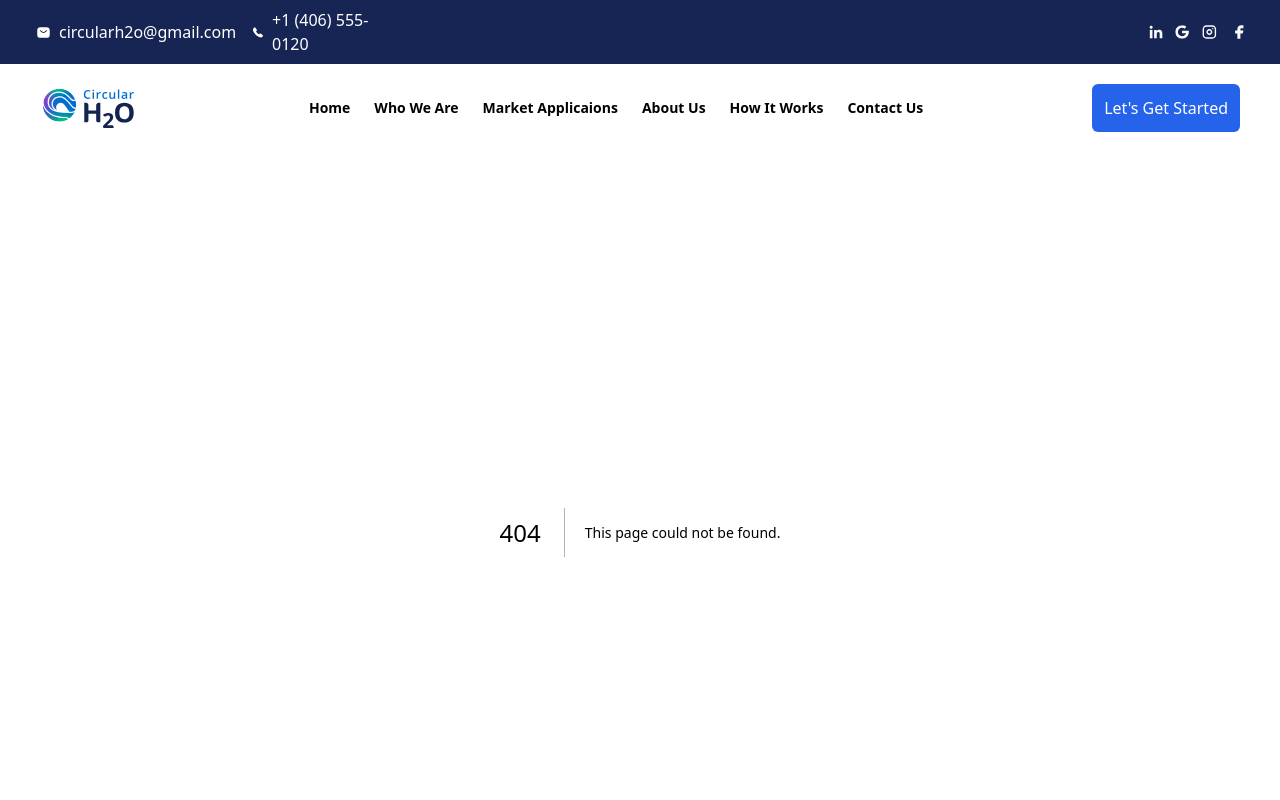
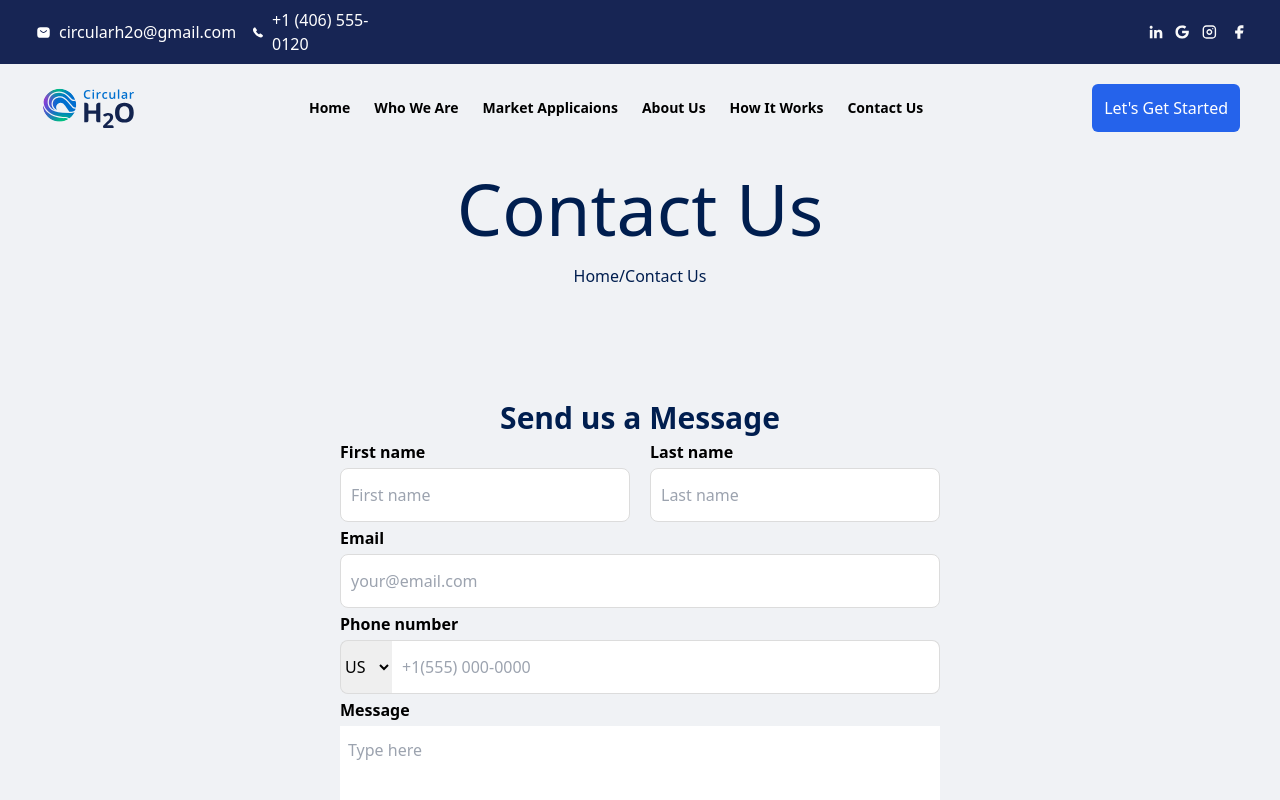
Before and after one commit to bugholic/h2oUI, a Next.js app: page /contact-us in a window 1280 px wide. Before the commit this address had no page. Shown: the top 800 px of the page. Built offline with nearby package versions, Linux system fonts and the light colour scheme.

Commit message:
Complete

```diff
--- a/package.json
+++ b/package.json
@@ -9,7 +9,7 @@
     "lint": "next lint"
   },
   "dependencies": {
-    "next": "^14.2.13",
+    "next": "^14.2.14",
     "react": "^18",
     "react-dom": "^18"
   },
--- a/src/app/components/About.tsx
+++ b/src/app/components/About.tsx
@@ -13,11 +13,11 @@ const About = () => {
                 Circular H2O
             </h1>
             </div>
-            <p className="w-3/4">
+            <p className="sm:w-3/4">
                 Circular H2O, an Eden company, was founded with a mission to address the challenges surrounding energy-efficient mineral extraction and water accessibility. Along with global innovation leaders, we are commercializing a technology that aim to enable an economical path toward a full and circular journey for water and brine processing. The goal is a process where the value is extracted from the brine, virtually leading to a zero-waste process.
             </p>
             <br />
-            <p className="w-3/4">
+            <p className="sm:w-3/4">
                 The company aims to mature downstream brine processing, by enabling a high purity selective mineral precipitation - leading to more control over the separation for the first time.
             </p>
             <div className="mt-5">
--- a/src/app/components/Footer.tsx
+++ b/src/app/components/Footer.tsx
@@ -16,7 +16,7 @@ const footer = () => {
           </div>
         </div>
         <aside>
-          <div className="getInTouch flex items-center justify-between w-96 px-10 py-3 text-white  bg-purple-600 rounded-full">
+          <div className="getInTouch w-full flex items-center justify-between px-10 py-3 text-white  bg-purple-600 rounded-full">
             <div>
               Get in touch:
             </div>
@@ -36,7 +36,7 @@ const footer = () => {
               We'd love to hear about your project.
             </p>
 
-            <div className="w-80 m-auto my-10 py-3  text-gray-900  text-center bg-white rounded-full">
+            <div className="m-auto my-10 py-3 sm:w-80 text-gray-900  text-center bg-white rounded-full">
               Contact Us
             </div>
           </div>
--- a/src/app/components/Hero.tsx
+++ b/src/app/components/Hero.tsx
@@ -38,7 +38,7 @@ const Hero = () => {
             <div className="ml-2 mt-2 font-bold primary-text-color">
               <h1>Why Circular H2O?</h1>
             </div>
-            <p className="pt-2 ml-2 w-8/12 primary-text-color">
+            <p className="pt-2 sm:ml-2 sm:w-8/12 primary-text-color">
               As the world shifts towards a more sustainable future,
             </p>
           </div>
--- a/src/app/components/Information.tsx
+++ b/src/app/components/Information.tsx
@@ -15,7 +15,7 @@ const Information = () => {
                         Mineral Extraction System optimizes
                     </h1>
                 </div>
-                <p className="w-3/4">
+                <p className="sm:w-3/4">
                     Circular H2O, an Eden company, was founded with a mission to address the challenges surrounding energy-efficient mineral extraction and water accessibility. Along with global innovation leaders, we are commercializing a technology that aim to enable an economical path toward a full and circular journey for water and brine processing. The goal is a process where the value is extracted from the brine, virtually leading to a zero-waste process.
                 </p>
                 <br />
@@ -27,12 +27,12 @@ const Information = () => {
                             alt="who are we"
                         />
                     </div>
-                    <div className="ml-auto w-3/4">
-                <p className="w-2/4 ml-auto">
+                    <div className="ml-auto sm:w-3/4">
+                <p className="sm:w-2/4 ml-auto">
                     The company aims to mature downstream brine processing, by enabling a high purity selective mineral precipitation - leading to more control over the separation for the first time.
                 <br />
                 </p>
-                <div className="mt-5 ml-auto w-2/4">
+                <div className="mt-5 ml-auto sm:w-2/4">
                     <Button action="Lets Get Started" />
                 </div>
                 <div className="mt-10">
--- a/src/app/components/Navbar.tsx
+++ b/src/app/components/Navbar.tsx
@@ -1,36 +1,47 @@
-import Image from "next/image"
-import logo from "../../../assets/logo/h2oLogo.svg"
-import menu from "../../../assets/icons/menu.svg"
-import Button from "./Button"
+import Image from "next/image";
+import logo from "../../../assets/logo/h2oLogo.svg";
+import menu from "../../../assets/icons/menu.svg";
+import Button from "./Button";
+import Link from "next/link";
 
 const Navbar = () => {
   return (
     <nav className="flex w-full">
-      <Image
-        alt="H2O"
-        src={logo}
-        width={100}
-      />
+      <Image alt="H2O" src={logo} width={100} />
 
       <ul className="hidden items-center mx-3 w-full justify-center lg:flex">
-        <li>Home</li>
-        <li>Who We Are</li>
-        <li>Market Applicaions</li>
-        <li>About Us</li>
-        <li>How It Works</li>
-        <li>Contact Us</li>
+        <li>
+          <Link href="/">Home</Link>
+        </li>
+        <li>
+          <Link href="/"> Who We Are </Link>
+        </li>
+        <li>
+          <Link href="/"> Market Applicaions </Link>
+        </li>
+        <li>
+          <Link href="/"> About Us </Link>
+        </li>
+        <li>
+          <Link href="/"> How It Works</Link>
+        </li>
+        <li>
+          <Link href="/contact-us">Contact Us</Link>
+        </li>
       </ul>
 
       <div className="hidden lg:block">
-        <Button bgcolor="bg-blue-600" textcolor="text-white" action="Let's Get Started" />
+        <Button
+          bgcolor="bg-blue-600"
+          textcolor="text-white"
+          action="Let's Get Started"
+        />
         <button className="block bg-gray-300 rounded-full p-2 sm:hidden">
-          <Image src={menu}
-            alt="menu"
-          />
+          <Image src={menu} alt="menu" />
         </button>
       </div>
     </nav>
-  )
-}
+  );
+};
 
-export default Navbar
+export default Navbar;
--- a/src/app/components/Page2.tsx
+++ b/src/app/components/Page2.tsx
@@ -13,19 +13,19 @@ const Page2 = () => {
                 </div>
 
                 <div className="w-full extractionPage">
-                    <div className="w-1/2">
+                    <div className="sm:w-1/2">
                         <div className="bg-gray-300 rounded-full w-7 p-2 text-center">
                             1
                         </div>
                         <div className="font-semibold">
                             Initial Step
                         </div>
-                        <div className="w-4/5">
+                        <div className="sm:w-4/5">
                             In the first stage of the system, the liquid DME comes into contact with the brine or aqueous (fluid to be treated) at a selected controlled pressure and temperature point, which induces the precipitation of salts.
                         </div>
                     </div>
 
-                    <div className="w-2/5 ml-auto">
+                    <div className="sm:w-2/5 ml-auto">
                         <div className="bg-gray-300 rounded-full w-7 p-2 text-center">
                             2
                         </div>
@@ -36,18 +36,18 @@ const Page2 = () => {
                             The salts settle at the bottom of the container and are removed as a slurry. The slurry can be fed into a selective precipitation system where specific byproducts can be extracted.
                         </div>
                     </div>
-                    <div className="w-1/2">
+                    <div className="sm:w-1/2">
                         <div className="bg-gray-300 rounded-full w-7 p-2 text-center">
                             3
                         </div>
                         <div className="font-semibold">
                         Sequential Salt Precipitation
                         </div>
-                        <div className="w-4/5">
+                        <div className="sm:w-4/5">
                         In the sequential stages, as the DME encounters the salt slurry, it induces the precipitation of salt(s) near saturation. The solid salts may be separated via gravity methods, hydrocyclone, or ultrafiltration.
                         </div>
                     </div>
-                    <div className="w-1/2 ml-auto">
+                    <div className="sm:w-1/2 ml-auto">
                         <div className="bg-gray-300 rounded-full w-7 p-2 text-center">
                             4
                         </div>
--- a/src/app/components/TechnologyPage.tsx
+++ b/src/app/components/TechnologyPage.tsx
@@ -14,19 +14,19 @@ const TechnologyPage = () => {
                         Circular H2O is commercializing
                     </h1>
                 </div>
-                <div className="flex">
+                <div className="sm:flex">
                     <div>
                         <h6 className="font-bold">Some benefits</h6>
                         <br />
-                        <ul className="ml-8">
+                        <ul className="sm:ml-8">
                             <li>Selective mineral Precipitation</li>
                             <li>Up to 99% mineral purity extraction</li>
                             <li>30% reduction in energy</li>
                             <li> 95% water recovery</li>
                         </ul>
                     </div>
-                    <div className="ml-auto w-3/4">
-                        <p className="w-3/4 ml-auto">
+                    <div className="sm:ml-auto sm:w-3/4">
+                        <p className="sm:w-3/4 sm:ml-auto">
                             Circular H2O is commercializing a patent-protected, membrane-free, energy-efficient Zero Liquid Discharge (ZLD) and Mineral Extraction System. This technology has the ability to integrate as a multiple-step solution within existing systems (e.g., reverse osmosis (RO) plants), allowing it to operate on top of any existing water desalination facility.
                         </p>
                     </div>
@@ -37,7 +37,7 @@ const TechnologyPage = () => {
                     </p>
                     <div className="hidden sm:block">
                         <Image
-                            className="w-full hidden sm:block" src={pageImage}
+                            className="w-full sm:block" src={pageImage}
                             alt="plant Image"
                         />
                     </div>
--- /dev/null
+++ b/src/app/contact-us/page.tsx
@@ -0,0 +1,94 @@
+import React from "react";
+import Button from "@/app/components/Button";
+const page = () => {
+  return (
+    <main className="mt-10">
+      <h1 className="commonPageHeading text-center max-sm:font-semibold max-sm:text-3xl">
+        Contact Us
+      </h1>
+      <p className="primary-text-color text-center mt-5">Home/Contact Us</p>
+      <section className="mt-28">
+        <h3 className="primary-text-color text-center font-semibold lg:text-3xl">
+          Send us a Message
+        </h3>
+        <form action="" className="formForContactPage leading-loose m-auto">
+          <section className="sm:flex justify-between">
+            <div>
+              <label className="labelForContactPage" htmlFor="">
+                First name
+              </label>
+              <br />
+              <input
+                type="text"
+                placeholder="First name"
+                className="inputForContactPage inputName "
+              />
+            </div>
+            <div>
+              <label className="labelForContactPage" htmlFor="">
+                Last name
+              </label>{" "}
+              <br />
+              <input
+                type="text"
+                placeholder="Last name"
+                className="inputForContactPage inputName "
+              />
+            </div>
+          </section>
+          <div>
+            <label className="labelForContactPage" htmlFor="">
+              Email
+            </label>{" "}
+            <br />
+            <input
+              type="text"
+              placeholder="your@email.com"
+              className="inputForContactPage w-full"
+            />
+          </div>
+
+          <div>
+            <label className="labelForContactPage" htmlFor="">
+              Phone number
+            </label>
+            <br />
+            <div className="flex">
+              <select
+                name="country"
+                className="selectContactPage"
+                id="contry-code"
+              >
+                <option value="US">US</option>
+                <option value="IND">IND</option>
+                <option value="UAE">UAE</option>
+              </select>
+              <input
+                type="text"
+                placeholder="+1(555) 000-0000"
+                className="inputForContactPage phoneNumberContactPage"
+              />
+            </div>
+          </div>
+          <div>
+            <label className="labelForContactPage" htmlFor="">
+              Message
+            </label>
+            <br />
+            <textarea
+              placeholder="Type here"
+              className="textareaContactPage w-full h-52 p-2"
+            ></textarea>
+          </div>
+          <div className="w-full m-auto my-10">
+            <button className="bg-blue-700 text-white p-2 w-full rounded-lg">
+              Send Message
+            </button>
+          </div>
+        </form>
+      </section>
+    </main>
+  );
+};
+
+export default page;
--- a/src/app/globals.css
+++ b/src/app/globals.css
@@ -2,19 +2,18 @@
 @tailwind components;
 @tailwind utilities;
 
-
 body {
-    background: #F0F2F5;
-    /* overflow-x: hidden; */
+  background: #f0f2f5;
+  width: 100%;
 }
 
 nav ul li {
   list-style: none;
-    @apply mx-3 font-semibold
+  @apply mx-3 font-semibold;
 }
 
 .primary-text-color {
-    color: #001E4F;
+  color: #001e4f;
 }
 
 .firstPageHeading {
@@ -25,24 +24,23 @@ nav ul li {
 }
 
 li {
-    @apply list-disc text-sm
+  @apply list-disc text-sm;
 }
 
 .pagePointsSection {
-    @apply sm:grid gap-3 grid-cols-2 mt-10
+  @apply sm:grid gap-3 grid-cols-2 mt-10;
 }
 
 .pagePointBlock {
-    @apply sm:grid gap-3 grid-cols-2 mt-10
+  @apply sm:grid gap-3 grid-cols-2 mt-10;
 }
 
-
 .pagePointsSection u {
-    @apply text-2xl font-semibold mt-7
+  @apply text-2xl font-semibold mt-7;
 }
 
 .pagePointsSection div p {
-    @apply mt-5 font-light
+  @apply mt-5 font-light;
 }
 
 .pageImage {
@@ -60,17 +58,50 @@ div {
 }
 
 .borderY section {
-    @apply border border-x-0 border-t-gray-600
+  @apply border border-x-0 border-t-gray-600;
 }
 
 .learnmore {
-    border-bottom: 1px solid #001E4F;
+  border-bottom: 1px solid #001e4f;
 }
 
 .commonPageHeading {
-    @apply primary-text-color lg:text-7xl
+  @apply primary-text-color lg:text-7xl;
 }
 
 .footercontent {
-    background: #1B2745;
+  background: #1b2745;
 }
+
+.labelForContactPage {
+  font-weight: bold;
+}
+.inputForContactPage {
+  width: 100%;
+  padding: 10px;
+  border-radius: 8px;
+  border: 1px solid gainsboro;
+}
+
+.formForContactPage {
+  line-height: 2;
+  width: 600px;
+  margin: auto;
+  @apply max-sm:w-full
+}
+
+.inputName{
+    width: 290px;
+    @apply max-sm:w-full
+}
+
+.phoneNumberContactPage{
+    border-radius: 0 8px 8px 0;
+    border-left: none;
+}
+.selectContactPage{
+    border-radius: 8px 0 0 8px;
+    border: 1px solid gainsboro;
+    border-right: none;
+
+}
```
Also changed, not shown: 1 other file (tests, documents, lock files or other folders). Lines whose indentation alone changed are shown as unchanged.
